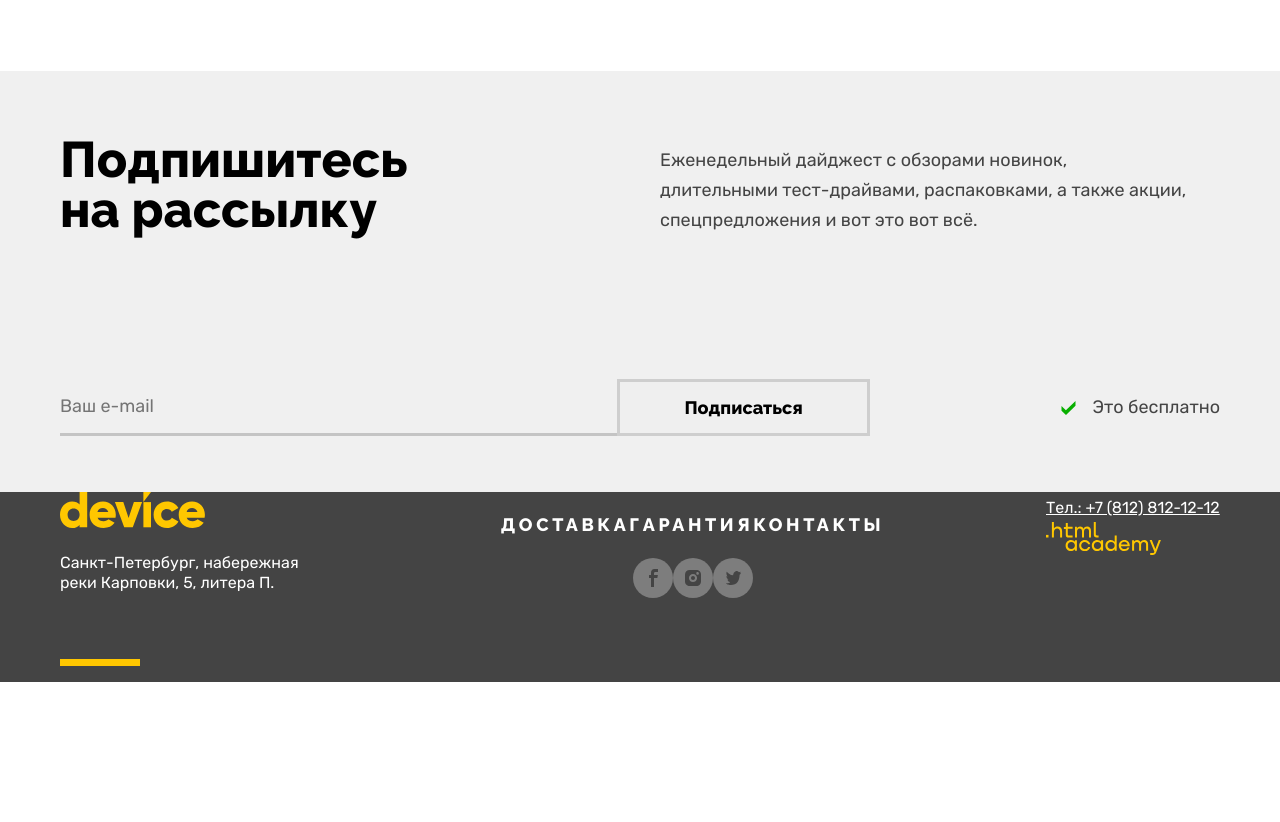
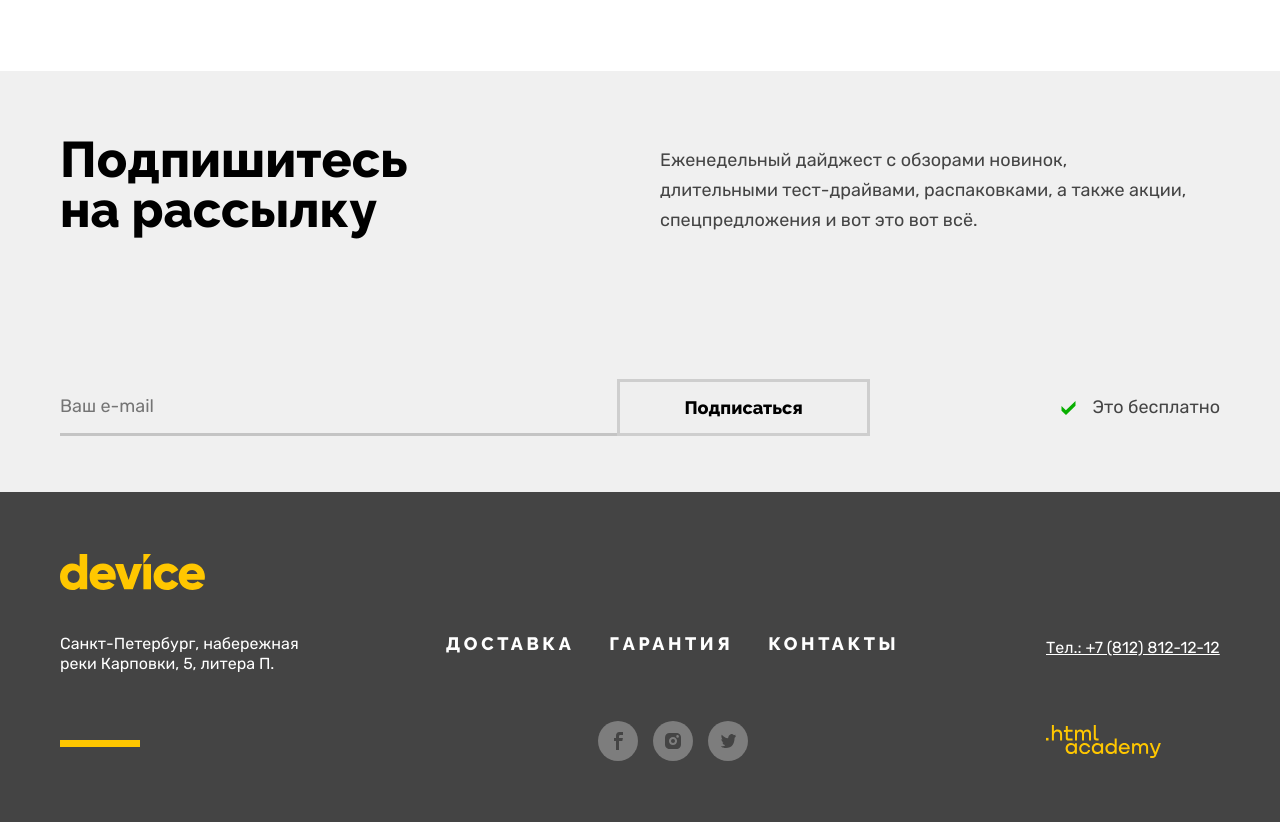
Before and after one commit to htmlacademy-htmlcss/1970787-device-33, a website: page index.html in a window 1280 px wide. Shown: the part 2299-3121 px from the top of the page. Before the commit the page ends 2981 px from the top, so only its background shows below. Drawn offline with Linux system fonts and the light colour scheme.

Commit message:
Стилизует футер

```diff
--- a/styles/styles.css
+++ b/styles/styles.css
@@ -1065,11 +1065,21 @@ body {
 }
 
 /* Адрес */
+.footer-address-wrapper {
+  padding-top: 62px;
+}
+
+.footer-logo {
+  margin-bottom: 35px;
+}
+
 .footer-address-block {
   width: 239px;
 }
 
 .footer-address-text {
+  margin: 0;
+
   font-style: normal;
   font-size: 16px;
   line-height: 20px;
@@ -1090,13 +1100,24 @@ body {
 /* Преимущества */
 .footer-advantages-wrapper {
   flex-grow: 1;
+  padding-top: 137px;
+}
+
+.footer-advantages {
+  margin-bottom: 62px;
 }
 
 .footer-advantages-list {
   display: flex;
   justify-content: center;
+  margin: 0;
+  padding: 0;
 
   list-style: none;
+}
+
+.footer-advantages-item:not(:last-child) {
+  margin-right: 35px;
 }
 
 .footer-advantages-link {
@@ -1113,6 +1134,11 @@ body {
 /* Телефон */
 .footer-phone-block {
   width: 174px;
+  padding-top: 140px;
+}
+
+.footer-phone {
+  margin-bottom: 63px;
 }
 
 .footer-phone-text {
@@ -1123,11 +1149,21 @@ body {
 }
 
 /* Социальные сети */
+.footer-social {
+  margin-bottom: 61px;
+}
+
 .footer-social-list {
   display: flex;
   justify-content: center;
+  margin: 0;
+  padding: 0;
 
   list-style: none;
+}
+
+.footer-social-item:not(:last-child) {
+  margin-right: 15px;
 }
 
 .social-button {
```
